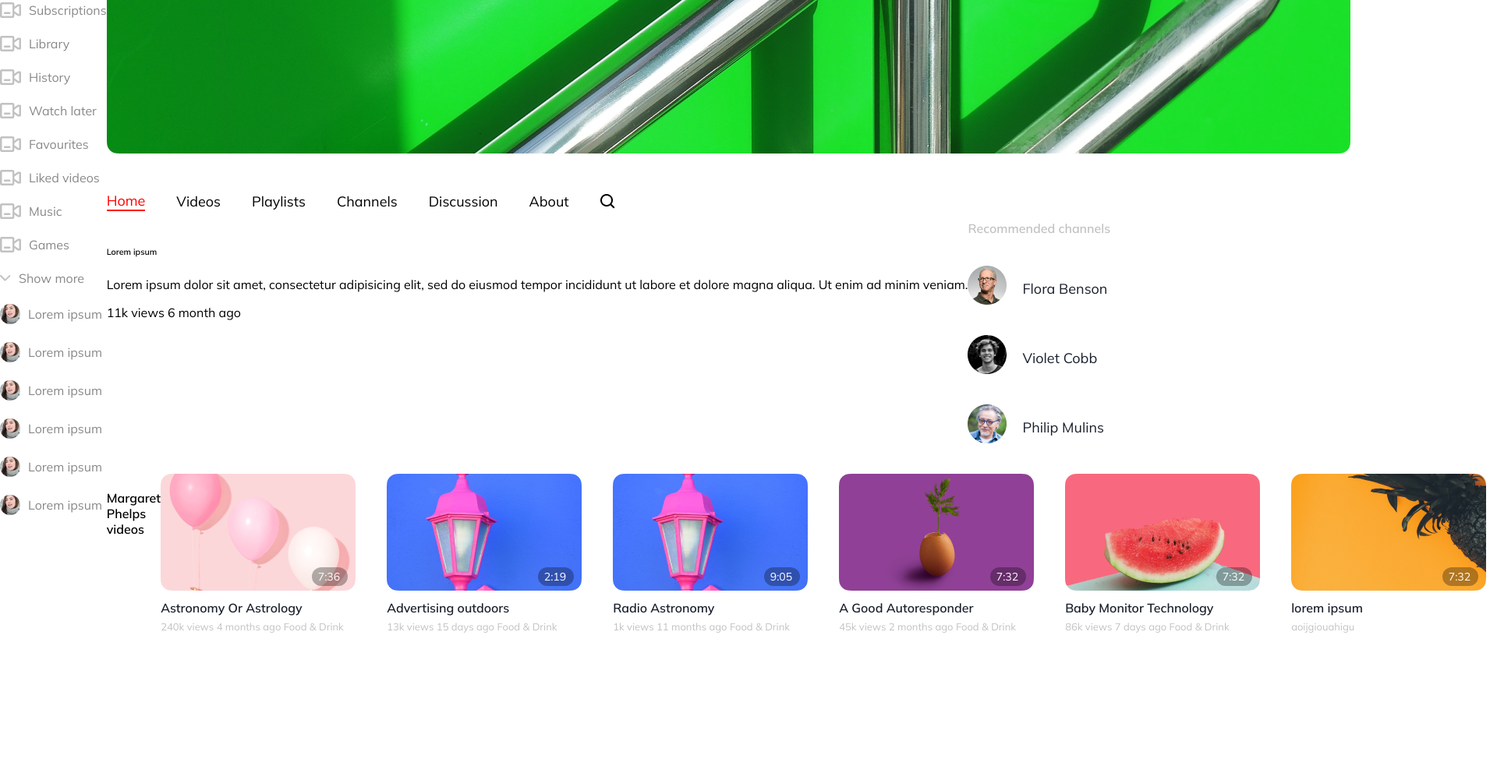
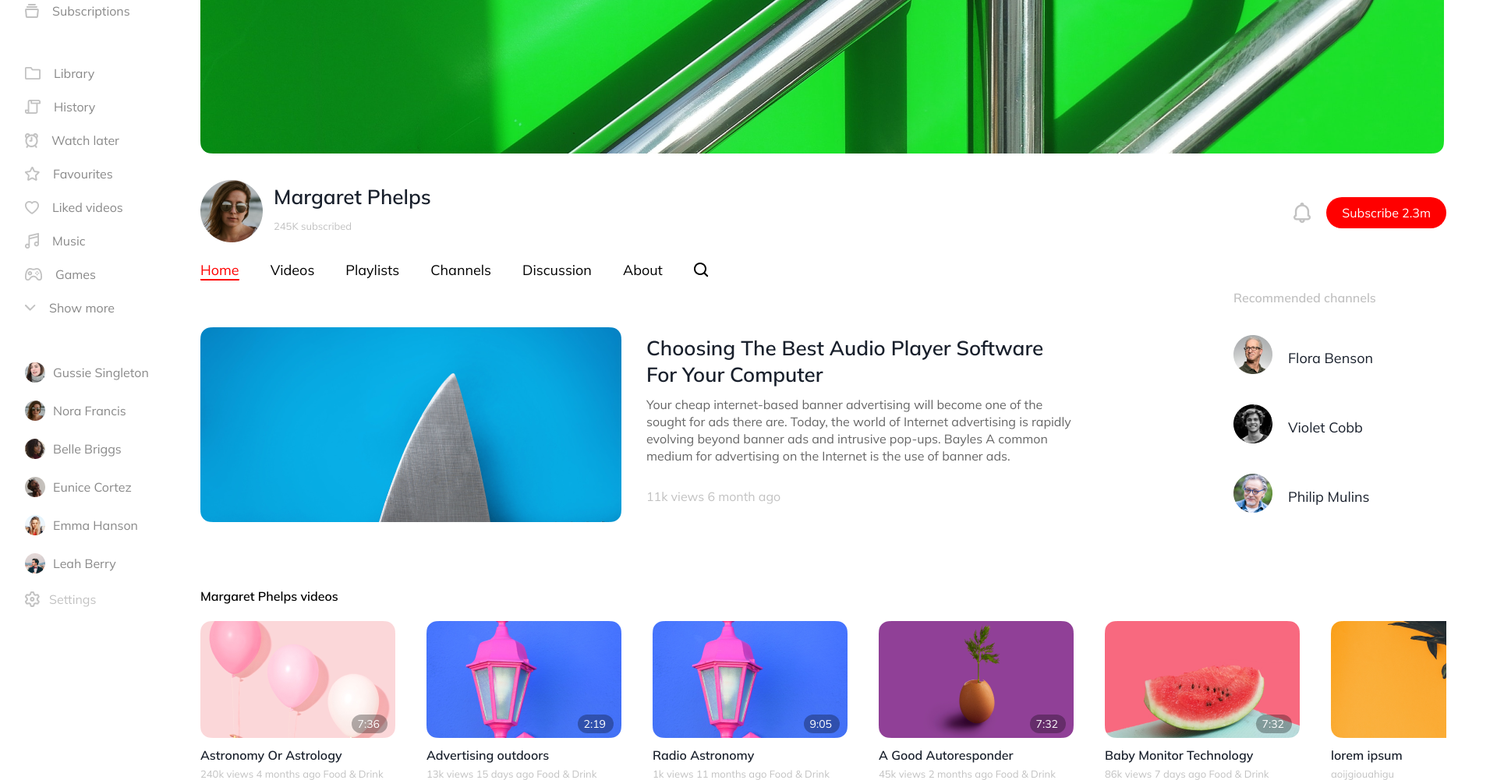
Before and after one commit to AleksandrKalinin/Task2, a website: page index.html in a window 1280 px wide. Shown: the part 177-1178 px from the top of the page at 78% size, 1920 px wide, since content can reach past the window. Before the commit the page ends 989 px from the top, so only its background shows below. Drawn offline with Linux system fonts and the light colour scheme.

Commit message:
Completed desktop version of channel page

```diff
--- a/index.html
+++ b/index.html
@@ -1,7 +1,7 @@
 <!DOCTYPE html>
 <html lang="en">
 <head>
-	<title>Avtobus1</title>
+	<title>Template</title>
 	<meta charset="utf-8">
 	<meta name="viewport" content="width=device-width, initial-scale=1.0">
 	<link rel="shortcut icon" href="images/favicon.ico" type="image/x-icon">
@@ -41,47 +41,47 @@
 	<section class="main">
 		<div class="sidebar">
 			<div class="sidebar__categories categories">
-				<div class="categories__item categories-item">
-					<img class="categories-item__image" src="src/images/camera.png">
+				<div class="categories__item categories-item categories-item_active">
+					<img class="categories-item__image" src="src/images/home.png">
 					<p class="categories-item__text">Home</p>
 				</div>
 				<div class="categories__item categories-item">
-					<img class="categories-item__image" src="src/images/camera.png">
+					<img class="categories-item__image" src="src/images/trending.png">
 					<p class="categories-item__text">Trending</p>
 				</div>
-				<div class="categories__item categories-item">
-					<img class="categories-item__image" src="src/images/camera.png">
+				<div class="categories__item categories-item categories-item_spaced">
+					<img class="categories-item__image" src="src/images/subscriptions.png">
 					<p class="categories-item__text">Subscriptions</p>
 				</div>
 				<div class="categories__item categories-item">
-					<img class="categories-item__image" src="src/images/camera.png">
+					<img class="categories-item__image" src="src/images/library.png">
 					<p class="categories-item__text">Library</p>
 				</div>
 				<div class="categories__item categories-item">
-					<img class="categories-item__image" src="src/images/camera.png">
+					<img class="categories-item__image" src="src/images/history.png">
 					<p class="categories-item__text">History</p>
 				</div>
 				<div class="categories__item categories-item">
-					<img class="categories-item__image" src="src/images/camera.png">
+					<img class="categories-item__image" src="src/images/watchlater.png">
 					<p class="categories-item__text">Watch later</p>
 				</div>
 				<div class="categories__item categories-item">
-					<img class="categories-item__image" src="src/images/camera.png">
+					<img class="categories-item__image" src="src/images/favourite.png">
 					<p class="categories-item__text">Favourites</p>
 				</div>
 				<div class="categories__item categories-item">
-					<img class="categories-item__image" src="src/images/camera.png">
+					<img class="categories-item__image" src="src/images/liked.png">
 					<p class="categories-item__text">Liked videos</p>
 				</div>
 				<div class="categories__item categories-item">
-					<img class="categories-item__image" src="src/images/camera.png">
+					<img class="categories-item__image" src="src/images/music.png">
 					<p class="categories-item__text">Music</p>
 				</div>
 				<div class="categories__item categories-item">
-					<img class="categories-item__image" src="src/images/camera.png">
+					<img class="categories-item__image" src="src/images/games.png">
 					<p class="categories-item__text">Games</p>
 				</div>
-				<div class="categories__item categories-item">
+				<div class="categories__item categories-item categories-item_spaced">
 					<img class="categories-item__image" src="src/images/chevron-down.png">
 					<p class="categories-item__text">Show more</p>
 				</div>
@@ -89,28 +89,32 @@
 			<div class="sidebar__subscriptions subscriptions">
 				<div class="subscriptions__item subscriptions-item">
 					<img class="subscriptions-item__image" src="src/images/small-1.png">
-					<p class="subscriptions-item__text">Lorem ipsum</p>
+					<p class="subscriptions-item__text">Gussie Singleton</p>
 				</div>
 				<div class="subscriptions__item subscriptions-item">
-					<img class="subscriptions-item__image" src="src/images/small-1.png">
-					<p class="subscriptions-item__text">Lorem ipsum</p>
+					<img class="subscriptions-item__image" src="src/images/small-2.png">
+					<p class="subscriptions-item__text">Nora Francis</p>
 				</div>
 				<div class="subscriptions__item subscriptions-item">
-					<img class="subscriptions-item__image" src="src/images/small-1.png">
-					<p class="subscriptions-item__text">Lorem ipsum</p>
+					<img class="subscriptions-item__image" src="src/images/small-3.png">
+					<p class="subscriptions-item__text">Belle Briggs</p>
 				</div>
 				<div class="subscriptions__item subscriptions-item">
-					<img class="subscriptions-item__image" src="src/images/small-1.png">
-					<p class="subscriptions-item__text">Lorem ipsum</p>
+					<img class="subscriptions-item__image" src="src/images/small-4.png">
+					<p class="subscriptions-item__text">Eunice Cortez</p>
 				</div>
 				<div class="subscriptions__item subscriptions-item">
-					<img class="subscriptions-item__image" src="src/images/small-1.png">
-					<p class="subscriptions-item__text">Lorem ipsum</p>
+					<img class="subscriptions-item__image" src="src/images/small-5.png">
+					<p class="subscriptions-item__text">Emma Hanson</p>
 				</div>
 				<div class="subscriptions__item subscriptions-item">
-					<img class="subscriptions-item__image" src="src/images/small-1.png">
-					<p class="subscriptions-item__text">Lorem ipsum</p>
+					<img class="subscriptions-item__image" src="src/images/small-6.png">
+					<p class="subscriptions-item__text">Leah Berry</p>
 				</div>
+			</div>
+			<div class="sidebar__settings sidebar-settings">
+				<img class="sidebar-settings__image" src="src/images/settings.png">
+				<p class="sidebar-settings__text">Settings</p>
 			</div>
 		</div>
 		<div class="content">
@@ -120,16 +124,16 @@
 			<div class="content__header content-header">
 				<div class="content-header__info content-info">
 					<div class="content-info__userpic info-userpic">
-						<img class="info-userpic__image" src="">
+						<img class="info-userpic__image" src="src/images/profile.png">
 					</div>
 					<div class="content-info__description info-description">
-						<h6 class="info-description__title"></h6>
-						<p class="info-description__text"></p>
+						<h6 class="info-description__title">Margaret Phelps</h6>
+						<p class="info-description__text">245K subscribed</p>
 					</div>
 				</div>
 				<div class="content-header__subscribe content-subscribe">
-					<div class="content-subscribe__icon"></div>
-					<div class="content-subscribe__button"></div>
+					<img class="content-subscribe__icon" src="src/images/bell.png">
+					<a class="content-subscribe__button">Subscribe 2.3m</a>
 				</div>
 			</div>
 			<div class="content-main">
@@ -145,14 +149,13 @@
 					</ul>
 					<div class="content-player player">
 						<div class="content-player__image player-image">
-							<img class="player-image__pic" src="">
+							<img class="player-image__pic" src="src/images/channel-video.png">
 							<span class="player-image__time"></span>
 						</div>
 						<div class="content-player__description player-description">
-							<h6 class="player-description__title player-title">Lorem ipsum</h6>
-							<p class="player-description__text">Lorem ipsum dolor sit amet, consectetur adipisicing elit, sed do eiusmod
-							tempor incididunt ut labore et dolore magna aliqua. Ut enim ad minim veniam.</p>
-							<p class="player-description__info">11k views 6 month ago</p>
+							<h6 class="player-description__title player-title">Choosing The Best Audio Player Software For Your Computer</h6>
+							<p class="player-description__text player-text">Your cheap internet-based banner advertising will become one of the sought for ads there are. Today, the world of Internet advertising is rapidly evolving beyond banner ads and intrusive pop-ups. Bayles A common medium for advertising on the Internet is the use of banner ads.</p>
+							<p class="player-description__info player-info">11k views 6 month ago</p>
 						</div>
 					</div>
 				</div>
--- a/src/sass/main.sass
+++ b/src/sass/main.sass
@@ -36,6 +36,7 @@ body
 	.logo-text
 		width: 100px
 		height: 23px
+
 .top-navigation
 	display: flex
 	justify-content: space-between
@@ -47,31 +48,97 @@ body
 
 .main
 	display: flex
+	width: 100%
 
-.subscriptions-item
+.content
+	margin: 0 60px 0 65px
+	width: 1598px
+
+.content-header
+	margin: 30px 0 20px 0
+	width: 100%
 	display: flex
 	align-items: center
-	margin-bottom: 23px
-	.subscriptions-item__image
-	 	margin-right: 10px
-	.subscriptions-item__text
-		color: #898989
+	justify-content: space-between
+	.content-info
+		display: flex
+		align-items: center
+		.info-userpic
+			margin-right: 14px
+		.info-description__title
+			font-size: 26px
+			line-height: 33px
+			color: #19202C
+			margin: 0
+		.info-description__text
+			font-size: 13px
+			line-height: 16px
+			color: #C2C2C2
+	.content-subscribe
+		display: flex
+		.content-subscribe__icon
+			align-self: center
+			margin-right: 20px
+		.content-subscribe__button
+			background: #FF0000
+			padding: 10px 20px
+			border-radius: 20px
+			color: #fff
+			text-decoration: none
+			cursor: pointer
+			transition: .2s ease
+		.content-subscribe__button:hover
+			background: #FF3838
+			color: #ffffff
+
+.sidebar-settings
+	display: flex
+	cursor: pointer
+	.sidebar-settings__image
+		margin-right: 12px
+	.sidebar-settings__text
+		font-size: 16px
+		line-height: 20px
+		color: #C2C2C2
 		margin: 0
-		line-height: 20px
-		font-size: 16px
 
-.categories-item
-	display: flex
-	align-items: center
-	margin-bottom: 23px
-	.categories-item__image
-	 	margin-right: 10px
-	.categories-item__text
-		color: #898989
-		margin: 0
-		line-height: 20px
-		font-size: 16px
+.sidebar
+	margin-left: 32px
 
+.subscriptions
+	width: 160px
+	.subscriptions-item
+		display: flex
+		align-items: center
+		margin-bottom: 23px
+		cursor: pointer
+		.subscriptions-item__image
+		 	margin-right: 10px
+		.subscriptions-item__text
+			color: #898989
+			margin: 0
+			line-height: 20px
+			font-size: 16px
+
+.categories
+	width: 135px
+	.categories-item
+		display: flex
+		align-items: center
+		margin-bottom: 23px
+		cursor: pointer
+		.categories-item__image
+		 	margin-right: 17px
+		.categories-item__text
+			color: #898989
+			margin: 0
+			line-height: 20px
+			font-size: 16px
+	.categories-item.categories-item_active
+		.categories-item__text
+			color: #FF0000
+	.categories-item.categories-item_spaced
+		margin-bottom: 60px
 
 .content-main
 	display: flex
@@ -81,10 +148,39 @@ body
 		padding: 0
 		list-style: none
 
+.content-player
+	display: flex
+	margin: 60px 205px 60px 0
+	.player-description
+		padding-left: 32px
+		width: 580px
+		.player-title
+			margin: 10px 0
+			font-size: 26px
+			line-height: 34px
+			color: #19202C
+		.player-text
+			margin: 0 0 30px 0
+			font-size: 16px
+			line-height: 22px
+			color: #000000
+			mix-blend-mode: normal
+			opacity: 0.6
+		.player-info
+			font-size: 16px
+			line-height: 22px
+			color: #C2C2C2
+
 .content-videos
-	display: flex
+	width: 100%
+	overflow: hidden
 	.content-videos__wrapper
 		display: flex
+		.content-videos__title
+			font-size: 26px
+			line-height: 33px
+			color: #19202C
+			margin: 0 0 30px 0
 		.content-videos__item
 			margin-right: 40px
 			.videos-description
@@ -123,12 +219,17 @@ body
 			text-decoration: none
 			display: flex
 			align-items: center
+			transition: .1s all
+			border-bottom: 2px solid transparent
+		.nav-item__link:hover
+			color: #FF0000
+			border-bottom: 2px solid #FF0000
+			border-radius: 1px
 	.nav-item.nav-item_active
 		.nav-item__link
 			color: #FF0000
 			border-bottom: 2px solid #FF0000
 			border-radius: 1px
-
 
 .recommended
 	.recommended__title
```
Also changed, not shown: build/css/style.css, src/images/channel-video.png (renamed from src/images/Cover (1).png), src/images/favourite.png (renamed from src/images/star.png), src/images/games.png (renamed from src/images/gamepad.png), src/images/history.png (renamed from src/images/scroll.png), src/images/home.png (added), src/images/library.png (renamed from src/images/folder.png), src/images/liked.png (renamed from src/images/heart.png), src/images/music.png (renamed from src/images/note.png), src/images/profile.png (renamed from src/images/Oval.png), src/images/subscriptions.png (renamed from src/images/structure.png), src/images/trending.png (renamed from src/images/fire.png), src/images/watchlater.png (renamed from src/images/clock.png).
